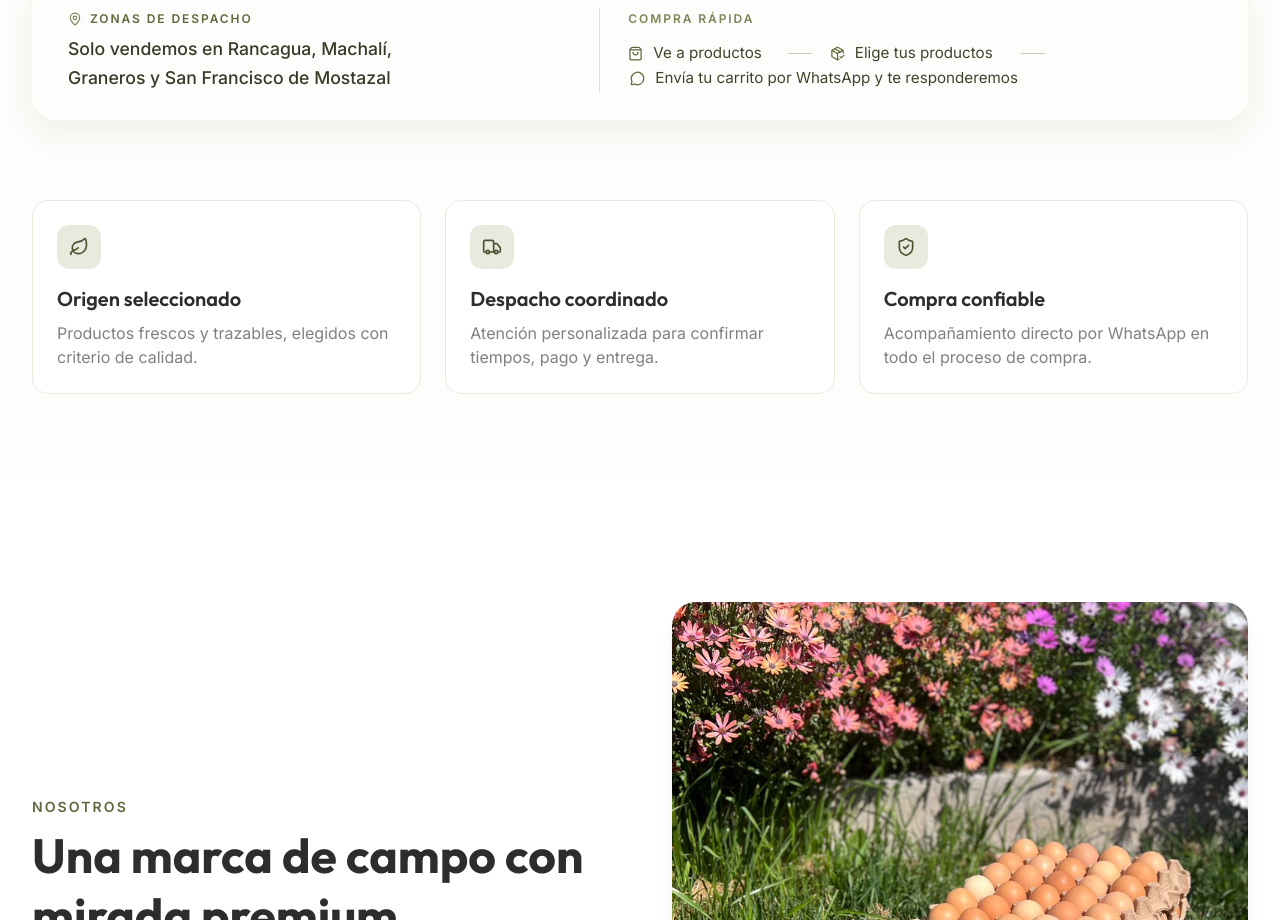
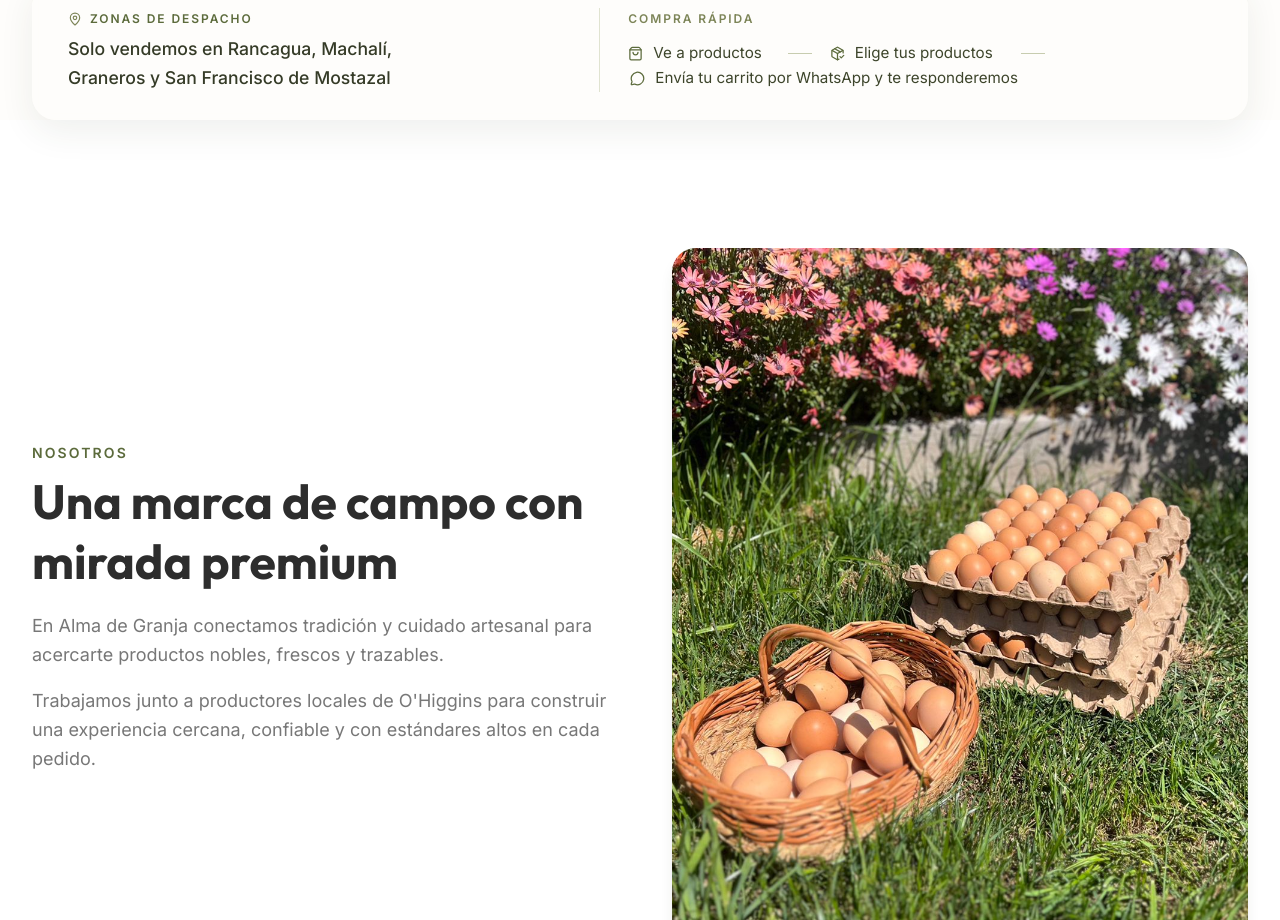
Before and after one commit to fpgalarce-creator/adg_vf, a React (Vite) app in the folder client/: page / in a window 1280 px wide. Shown: the part 861-1781 px from the top of the page. Built offline with nearby package versions, Linux system fonts and the light colour scheme.

Commit message:
Remove benefits info cards section from landing page

```diff
--- a/client/src/App.jsx
+++ b/client/src/App.jsx
@@ -5,7 +5,6 @@ import Hero from './components/Hero.jsx'
 import HeroInfoBar from './components/HeroInfoBar.jsx'
 import Products from './components/Products.jsx'
 import AboutUs from './components/AboutUs.jsx'
-import Benefits from './components/Benefits.jsx'
 import Contact from './components/Contact.jsx'
 import Footer from './components/Footer.jsx'
 import CartDrawer from './components/CartDrawer.jsx'
@@ -40,7 +39,6 @@ function LandingPage() {
     <PublicLayout>
       <Hero />
       <HeroInfoBar />
-      <Benefits />
       <AboutUs />
       <Contact />
     </PublicLayout>
--- a/client/src/components/Benefits.jsx
+++ /dev/null
@@ -1,25 +0,0 @@
-import { Leaf, ShieldCheck, Truck } from 'lucide-react'
-
-const benefits = [
-  { icon: Leaf, title: 'Origen seleccionado', text: 'Productos frescos y trazables, elegidos con criterio de calidad.' },
-  { icon: Truck, title: 'Despacho coordinado', text: 'Atención personalizada para confirmar tiempos, pago y entrega.' },
-  { icon: ShieldCheck, title: 'Compra confiable', text: 'Acompañamiento directo por WhatsApp en todo el proceso de compra.' },
-]
-
-export default function Benefits() {
-  return (
-    <section className="py-20 bg-cream-50">
-      <div className="max-w-7xl mx-auto px-4 sm:px-6 lg:px-8">
-        <div className="grid grid-cols-1 md:grid-cols-3 gap-6">
-          {benefits.map(({ icon: Icon, title, text }) => (
-            <article key={title} className="h-full rounded-2xl border border-olive-100 bg-white p-6">
-              <div className="mb-4 flex h-11 w-11 items-center justify-center rounded-xl bg-olive-100 text-olive-700"><Icon size={20} /></div>
-              <h3 className="font-heading text-xl font-semibold text-dark mb-2">{title}</h3>
-              <p className="text-dark-light/70">{text}</p>
-            </article>
-          ))}
-        </div>
-      </div>
-    </section>
-  )
-}
```
